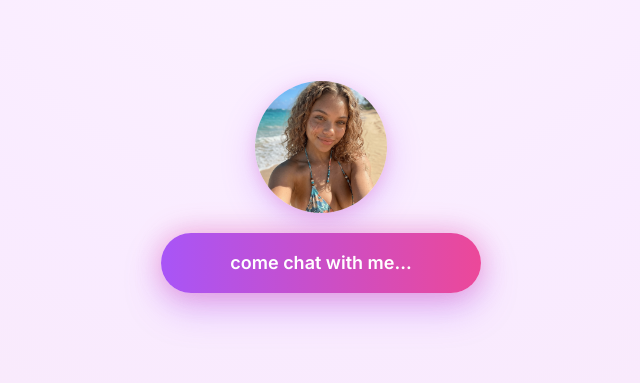
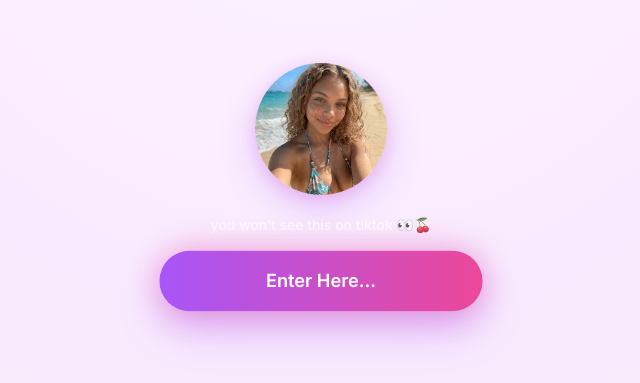
Before and after one commit to svenanska/landing-page-amayah, a Next.js app: page / in a window 1280 px wide. Shown: the part 213-596 px from the top of the page, without its empty margins (319-959 px from the left). Built offline with nearby package versions, Linux system fonts and the light colour scheme; no server answers; a web font is replaced by a local one.

Commit message:
Update landing page CTA for Telegram bridge

```diff
--- a/app/page.tsx
+++ b/app/page.tsx
@@ -13,14 +13,18 @@ export default function Home() {
           className="mb-5 h-[132px] w-[132px] rounded-full object-cover shadow-[0_12px_34px_rgba(168,85,247,0.28),0_4px_14px_rgba(236,72,153,0.2)]"
         />
 
+        <p className="mb-4 text-sm font-medium text-white/75">
+          you won’t see this on tiktok 👀🍒
+        </p>
+
         <div className="w-full">
           <a
-            href="https://www.fanvue.com/amayahrnlds/fv-15"
+            href="https://t.me/+5p-f81KUR89hYzlk"
             target="_blank"
             rel="noopener noreferrer"
             className="cta-premium inline-flex w-full items-center justify-center rounded-full bg-gradient-to-r from-[#a855f7] to-[#ec4899] px-8 py-4 text-lg font-semibold text-white shadow-[0_0_28px_rgba(236,72,153,0.4),0_16px_36px_rgba(168,85,247,0.34)] transition-transform duration-200 ease-out hover:scale-[1.03] active:scale-[0.97]"
           >
-            come chat with me...
+            Enter Here...
           </a>
         </div>
       </div>
```
